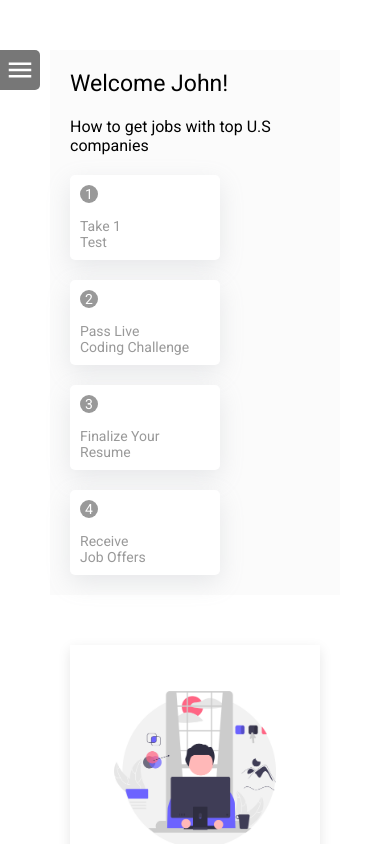
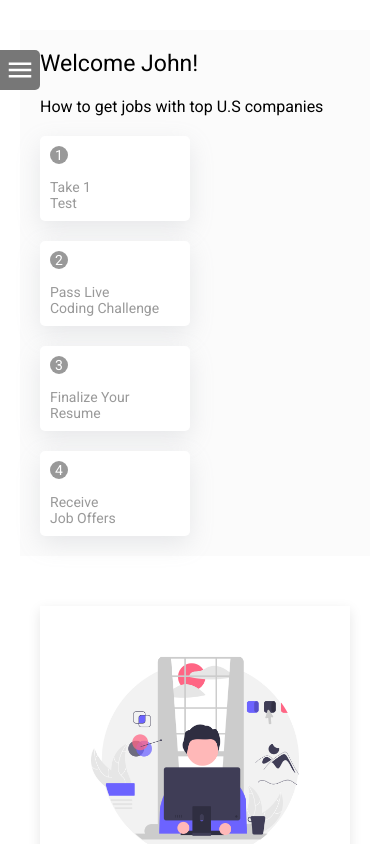
Before and after one commit to HasiburRahman-hr11/astra-dashboard-react-app, a React (Create React App) app: page / in a window 390 px wide. Shown: the top 844 px of the page. Built offline with nearby package versions, Linux system fonts and the light colour scheme.

Commit message:
some css changes

```diff
--- a/src/index.css
+++ b/src/index.css
@@ -53,4 +53,9 @@ a {
   .edit__resume_toolkit {
     display: none !important;
   }
+  .page__wrapper {
+    padding: 30px 0;
+    padding-left: 20px;
+    padding-right: 20px;
+  }
 }
```
